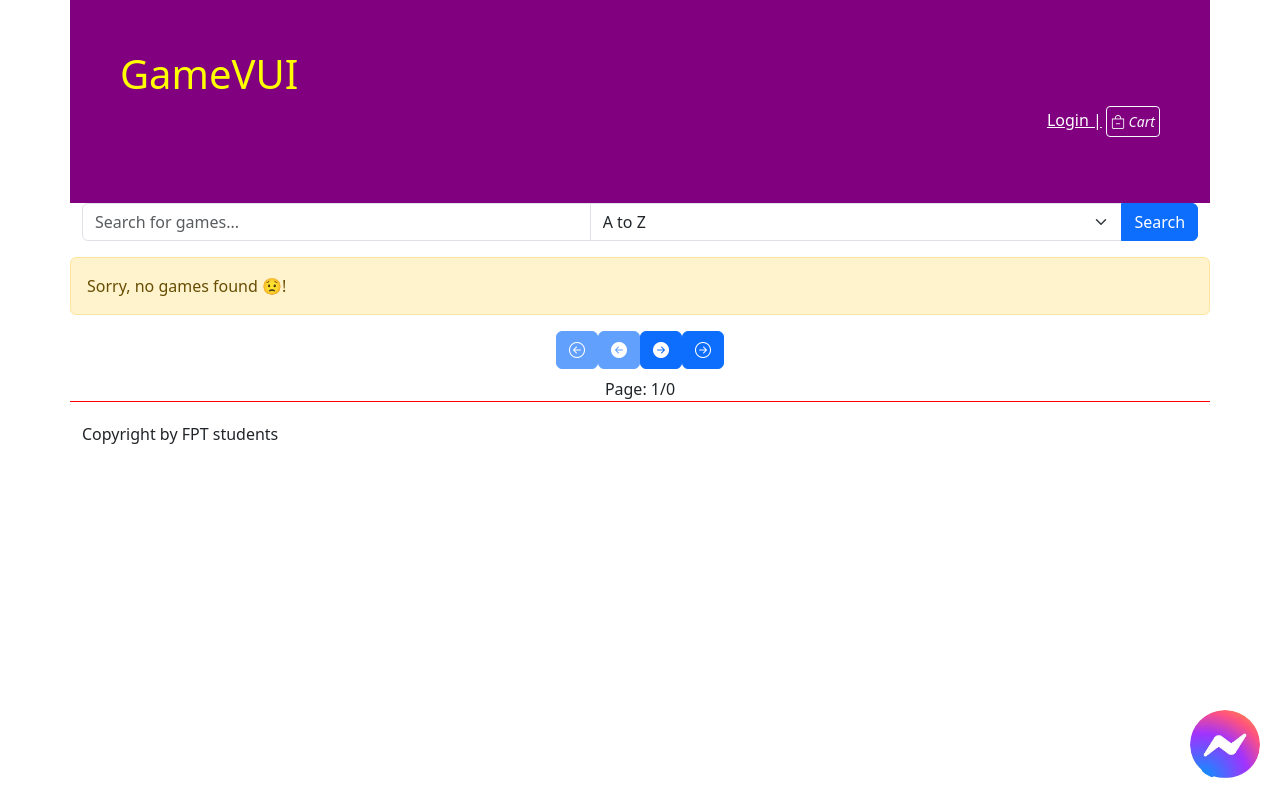
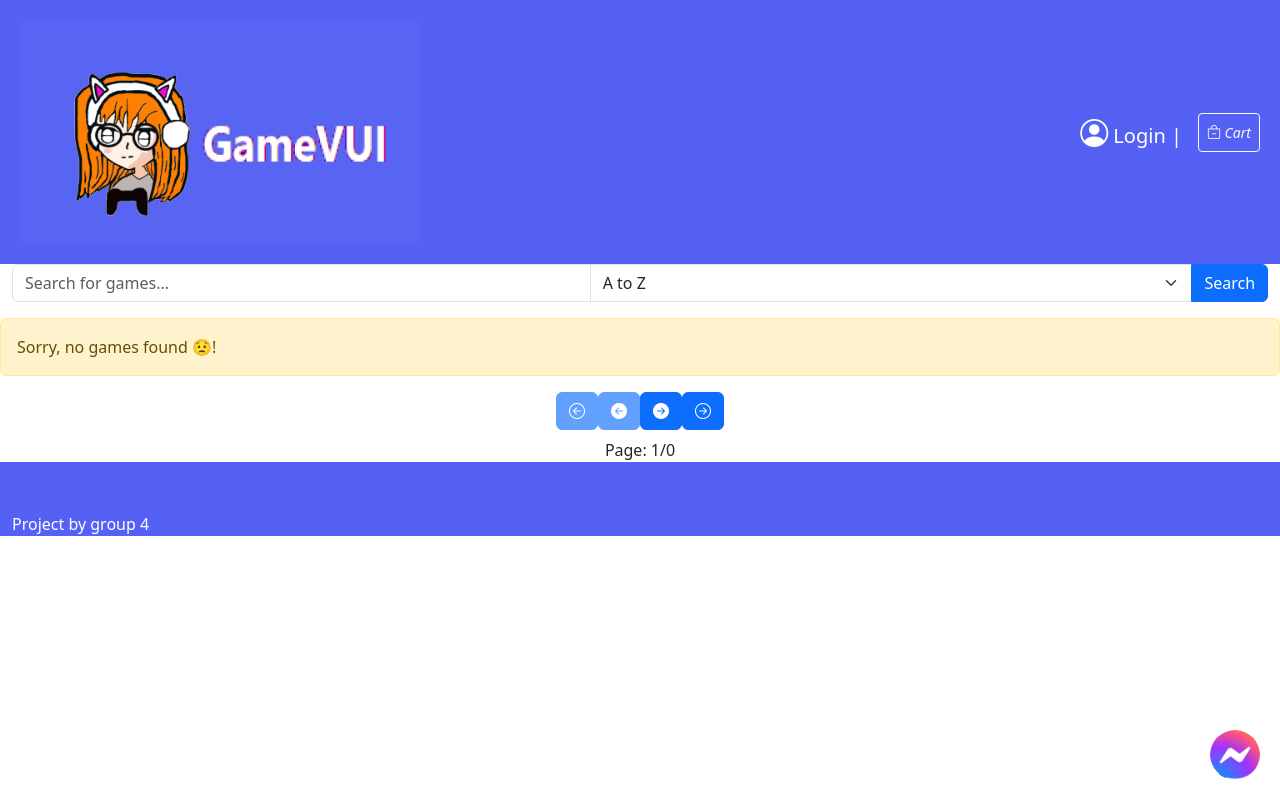
Before and after one commit to Choperzil/game_store, a Java web app: page / in a window 1280 px wide. Run offline with Tomcat 11, a stand-in JSP engine, Linux system fonts and the light colour scheme; data that the repository does not hold is empty.

Commit message:
minor change in decoration

```diff
--- a/web/WEB-INF/layouts/main.jsp
+++ b/web/WEB-INF/layouts/main.jsp
@@ -21,26 +21,36 @@
         <script src="https://ajax.googleapis.com/ajax/libs/jquery/3.7.1/jquery.min.js"></script>
     </head>
     <body>
-        <div class="container">
+        <div class="container-fluid">
             <div class="row">
-                <div class="col-sm-12 header" style="background-color: purple; padding: 50px;">
-                    <%--Header--%>
-                    <h1 class="title"><a href="<c:url value="/" />" style="text-decoration: none; color: yellow">GameVUI</a></h1>
-                    <p class="float-end">
-                        <c:if test="${account==null}">
-                            <a href="<c:url value="/login.jsp" />" style="color: white">Login |</a>
-                        </c:if>
-                        <c:if test="${account!=null}">
-                            <i style="color: white">Welcome ${account.name} |</i>
-                            <a href="<c:url value="/account/logout.do" />" style="color: white">Logout |</a>
-                        </c:if>
+                <div class="col-sm-12 header" style="background-color: #5561F5; padding: 20px;">
+                    <div class="d-flex align-items-center justify-content-between">
+                        <!-- Logo -->
+                        <div class="logo">
+                            <a href="<c:url value="/" />">
+                                <img src="<c:url value="/images/logo.png" />" alt="Store Logo" width="400px"/>
+                            </a>
+                        </div>
 
-                        <a href="<c:url value="/cart/index.do" />" class="btn btn-outline-light text-light btn-sm p-1">
-                            <i class="bi bi-bag-dash"> Cart</i>
-                            ${cart.quantity}
-                        </a>
-                    </p>
+                        <!-- Login & Cart -->
+                        <div class="d-flex align-items-center ms-auto">
+                            <c:if test="${account == null}">
+                                <a href="<c:url value="/login.jsp" />" class="text-white me-3" style="text-decoration: none; font-size: 20px"><i class="bi bi-person-circle fs-3"></i> Login |</a>
+                            </c:if>
+                            <c:if test="${account != null}">
+                                <span class="text-white me-3" style="text-decoration: none; font-size: 20px">${account.name} |</span>
+                                <a href="<c:url value="/account/logout.do" />" class="text-white me-3" style="text-decoration: none; font-size: 20px">Logout |</a>
+                            </c:if>
+
+                            <!-- Cart -->
+                            <a href="<c:url value='/cart/index.do' />" class="btn btn-outline-light text-light btn-sm p-2">
+                                <i class="bi bi-bag-dash"> Cart</i>
+                                <span class="badge bg-light text-dark">${cart.quantity}</span>
+                            </a>
+                        </div>
+                    </div>
                 </div>
+<!--        Body Content                -->
             </div>
             <div class="row">
                 <div class="col-sm-12">
@@ -48,8 +58,8 @@
                 </div>
             </div>
             <div class="row">
-                <div class="col-sm-12 footer" style="padding-top: 20px">
-                    Copyright by FPT students
+                <div class="col-sm-12 footer" style="padding-top: 50px; background-color: #5561F5; color: white;">
+                    Project by group 4
                 </div>
             </div>
             <div class="messenger-logo">
--- a/web/WEB-INF/product/index.jsp
+++ b/web/WEB-INF/product/index.jsp
@@ -39,10 +39,11 @@
                 <fmt:formatNumber value="${product.cost}" type="currency"/><br/>
             </c:if>
             <br/>
-            <a href="<c:url value="/cart/add.do?id=${product.id}" />" class="btn btn-primary mt-3 mb-3"><i class="bi bi-bag-plus"></i> Add to Cart</a>
-
-            <!--
-            Discount: ${product.discount}<br/>     -->
+            <div class="d-flex justify-content-center">
+                <a href="<c:url value="/cart/add.do?id=${product.id}" />" class="btn btn-primary mt-3 mb-3 w-100">
+                    <i class="bi bi-bag-plus"></i> Add to Cart
+                </a>
+            </div>
         </div>
     </c:forEach>
 </div>
--- a/web/css/site.css
+++ b/web/css/site.css
@@ -7,20 +7,6 @@ and open the template in the editor.
     Created on : Mar 2, 2025, 2:51:34 PM
     Author     : Mr. Tuan
 */
-/*.header {
-    background-color: purple;
-    padding: 20px;
-}
-
-.header .title a {
-    color: yellow !important;
-}*/
-
-.footer{
-    border-top: 1px solid red;
-    margin-top: 5px;
-}
-
 .image {
     border-radius: 10px
 }
@@ -33,6 +19,6 @@ and open the template in the editor.
 }
 
 .messenger-logo img {
-    width: 70px;
-    border-radius: 50px;
+    width: 50px; /* Giảm kích thước */
+    border-radius: 50%;
 }
```
Also changed, not shown: web/images/logo.png (added).
